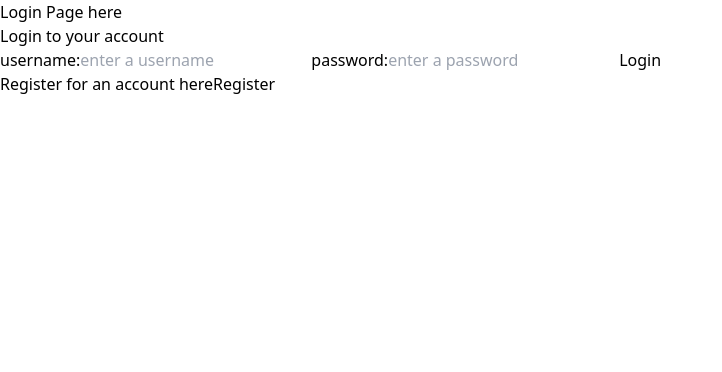
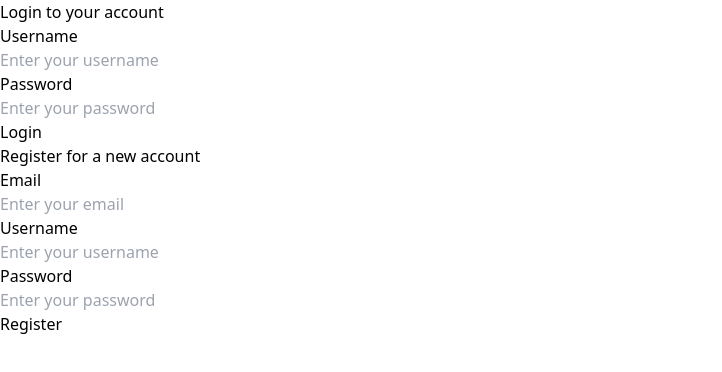
Before and after one commit to moodi-App/moodi, a React app: page /login in a window 1280 px wide. Shown: the top 372 px of the page, without its empty margins (0-722 px from the left). Built offline with nearby package versions, Linux system fonts and the light colour scheme.

Commit message:
set up login form and register form

```diff
--- a/src/client/components/LoginForm.tsx
+++ b/src/client/components/LoginForm.tsx
@@ -8,34 +8,37 @@ export default function LoginForm(){
 
   const handleSubmit = (e: React.FormEvent): void => {
     e.preventDefault();
-    // add user to db with username and password
+    // check db for username and password
+    navigate('/');
   }
-
 
   return(
     <div>
       Login to your account
       <form onSubmit={handleSubmit}>
+        <div>
           <label>
-          username:
+            <p>Username</p>
             <input
               type="text"
-            placeholder="enter a username"
+              placeholder="Enter your username"
               onChange={(e) => {
                 setUsername(e.target.value);
               }}/>
           </label>
+        </div>
+        <div>
           <label>
-          password:
+            <p>Password</p>
             <input
             type="text"
-          placeholder="enter a password"
+            placeholder="Enter your password"
             onChange={(e) => {
               setPassword(e.target.value);
             }}/>
           </label>
+        </div>
         <button type="submit">Login</button>
-        {/* <button type="submit" onClick={()=> navigate('/')}>Login</button> */}
       </form>
     </div>
   )
--- a/src/client/components/LoginPage.tsx
+++ b/src/client/components/LoginPage.tsx
@@ -4,7 +4,6 @@ import LoginForm from "./LoginForm";
 export default function LoginPage(){
   return(
     <div>
-      Login Page here
       <LoginForm/>
       <RegisterForm/>
     </div>
--- a/src/client/components/RegisterForm.tsx
+++ b/src/client/components/RegisterForm.tsx
@@ -1,11 +1,57 @@
 import React from "react";
 import { useNavigate } from "react-router-dom";
+import { useState } from "react";
 export default function RegisterForm(){
   const navigate = useNavigate();
+  const [email, setEmail] = useState('');
+  const [username, setUsername] = useState('');
+  const [password, setPassword] = useState('');
+
+  const handleSubmit = (e: React.FormEvent): void => {
+    e.preventDefault();
+    // add user to db with email, username, and password
+    navigate('/');
+  }
+
   return(
     <div>
-      Register for an account here
-      <button onClick={()=> navigate('/')}>Register</button>
+      Register for a new account
+      <form onSubmit={handleSubmit}>
+        <div>
+          <label>
+            <p>Email</p>
+            <input
+              type="text"
+              placeholder="Enter your email"
+              onChange={(e) => {
+                setEmail(e.target.value);
+              }}/>
+          </label>
+        </div>
+        <div>
+          <label>
+            <p>Username</p>
+            <input
+              type="text"
+              placeholder="Enter your username"
+              onChange={(e) => {
+                setUsername(e.target.value);
+              }}/>
+          </label>
+        </div>
+        <div>
+          <label>
+            <p>Password</p>
+            <input
+            type="text"
+            placeholder="Enter your password"
+            onChange={(e) => {
+              setPassword(e.target.value);
+            }}/>
+          </label>
+        </div>
+        <button type="submit">Register</button>
+      </form>
     </div>
   )
 }
```
Lines whose indentation alone changed are shown as unchanged.
